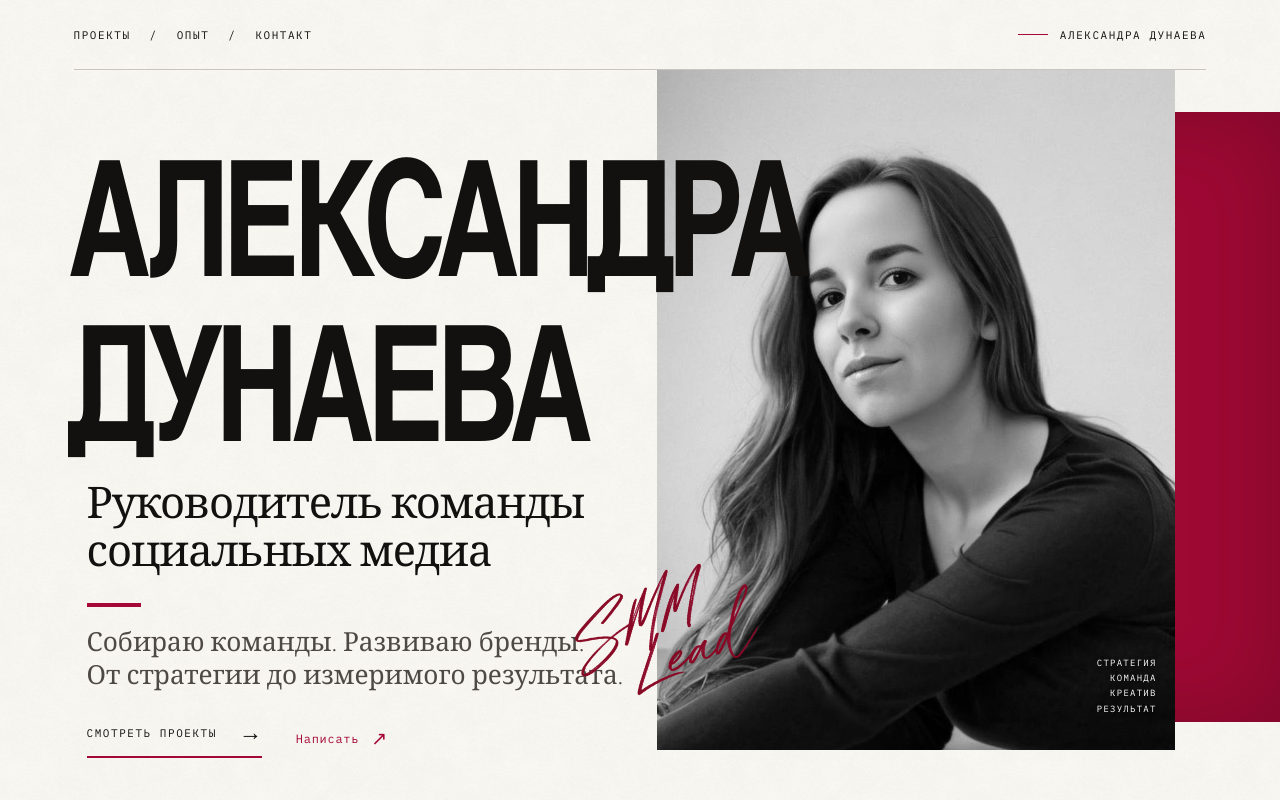
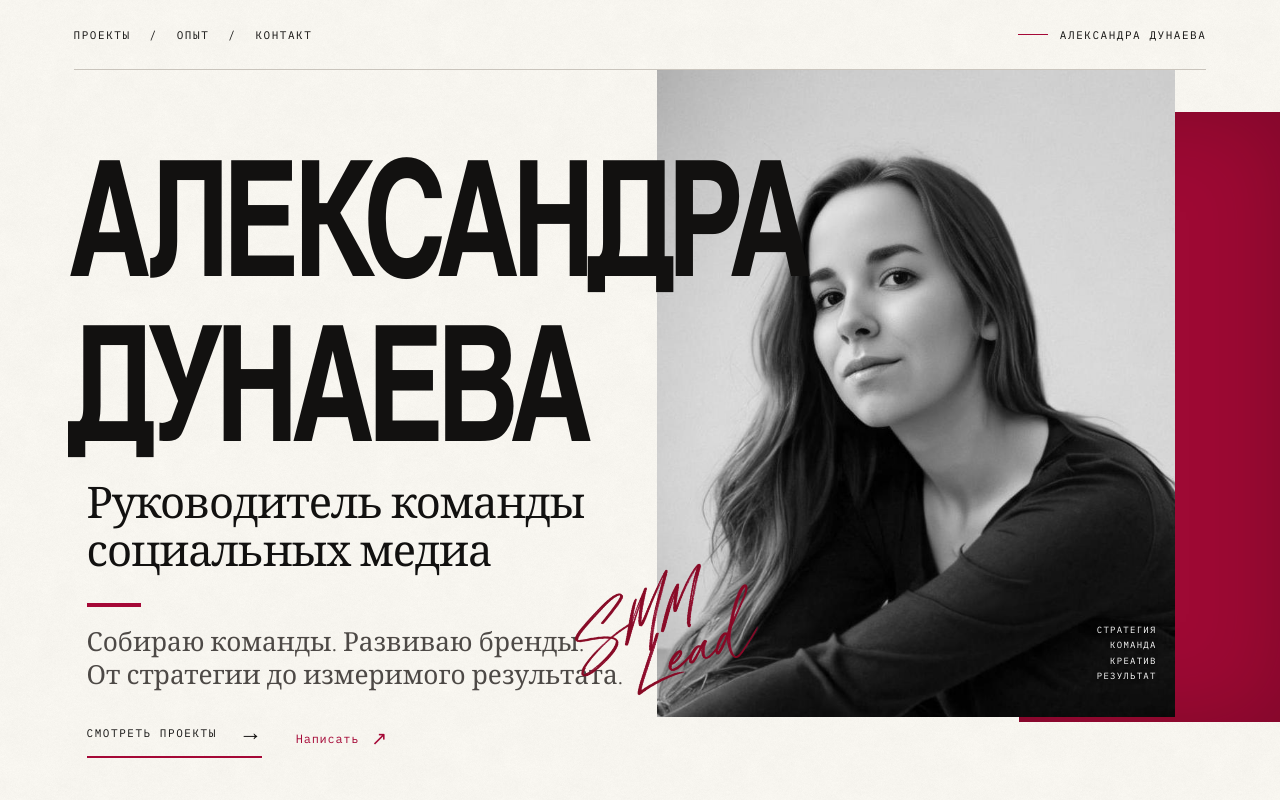
Before and after one commit to spayzik/dunaeva.a_site, a React (Vite) app: page / in a window 1280 px wide. Shown: the top 800 px of the page. Built offline with nearby package versions, Linux system fonts and the light colour scheme.

Commit message:
Fix studio light alpha compositing and wide desktop framing

```diff
--- a/src/App.jsx
+++ b/src/App.jsx
@@ -39,7 +39,7 @@ function StudioLight() {
     const allowed = matchMedia('(min-width: 761px) and (hover: hover) and (pointer: fine) and (prefers-reduced-motion: no-preference)');
     const el = ref.current, host = el.parentElement;
     if (!allowed.matches || !('IntersectionObserver' in window) || !('ResizeObserver' in window)) { el.dataset.state = 'disabled'; return; }
-    const gl = el.getContext('webgl', { alpha: true, antialias: false, powerPreference: 'low-power' });
+    const gl = el.getContext('webgl', { alpha: true, antialias: false, powerPreference: 'low-power', premultipliedAlpha: true });
     if (!gl) { el.dataset.state = 'unsupported'; return; }
     const compile = (type, source) => {
       const shader = gl.createShader(type);
@@ -48,7 +48,7 @@ function StudioLight() {
       return shader;
     };
     const vertex = compile(gl.VERTEX_SHADER, 'attribute vec2 p; void main(){gl_Position=vec4(p,0.,1.);}');
-    const fragment = compile(gl.FRAGMENT_SHADER, 'precision mediump float; uniform vec2 m; uniform vec2 s; void main(){vec2 u=gl_FragCoord.xy/s; float line=abs(u.x*.85+u.y*.5-(m.x*.35+.48)); float beam=exp(-line*line*55.); float spot=exp(-distance(u,vec2(m.x,1.-m.y))*3.); vec3 tint=mix(vec3(.64,.32,.40),vec3(1.,.97,.91),beam); gl_FragColor=vec4(tint,beam*.18+spot*.035);}');
+    const fragment = compile(gl.FRAGMENT_SHADER, 'precision mediump float; uniform vec2 m; uniform vec2 s; void main(){vec2 u=gl_FragCoord.xy/s; float line=abs(u.x*.85+u.y*.5-(m.x*.35+.48)); float beam=exp(-line*line*55.); float spot=exp(-distance(u,vec2(m.x,1.-m.y))*3.); vec3 tint=mix(vec3(.64,.32,.40),vec3(1.,.97,.91),beam); float alpha=beam*.18+spot*.035; gl_FragColor=vec4(tint*alpha,alpha);}');
     if (!vertex || !fragment) { if (vertex) gl.deleteShader(vertex); if (fragment) gl.deleteShader(fragment); return; }
     const program = gl.createProgram();
     gl.attachShader(program, vertex); gl.attachShader(program, fragment); gl.linkProgram(program);
--- a/src/styles.css
+++ b/src/styles.css
@@ -21,11 +21,11 @@
 
 :root{font-family:'Cormorant Garamond',Georgia,serif;color:#121110;background:#f7f5ef;font-synthesis:none;scroll-behavior:smooth;--paper:#f7f5ef;--ink:#121110;--red:#a50836;--line:#c9c4bc}
 *{box-sizing:border-box}body{margin:0;min-width:320px;-webkit-font-smoothing:antialiased}button,a{font:inherit}a{color:inherit;text-decoration:none}button{cursor:pointer}img{display:block;max-width:100%}::selection{background:#a50836;color:#fff}a:focus-visible,button:focus-visible{outline:2px solid var(--red);outline-offset:5px}
-.wrap{width:calc(100% - 11.5%);max-width:1510px;margin-inline:auto}.site-header{height:70px;display:flex;align-items:center;justify-content:space-between;position:relative;z-index:10;border-bottom:1px solid var(--line)}.nav,.header-name,.menu-toggle,.eyebrow,.section-label,.case__no,.text-link,.hero__eyebrow,.hero__portrait-note,.wild-media>span,.timeline__years,.timeline__index,.contact__top>span,.contact__footer{font-family:'IBM Plex Mono',monospace;text-transform:uppercase;letter-spacing:.14em;font-size:11px;font-weight:500}.nav{display:flex;gap:19px;align-items:center}.nav a,.contact__footer a{transition:color .25s}.nav a:hover,.contact__footer a:hover{color:var(--red)}.header-name{display:flex;gap:12px;align-items:center}.header-name span{width:30px;height:1px;background:var(--red)}.menu-toggle{display:none}.section-label{display:flex;align-items:center;gap:15px}.section-label__rule{width:40px;height:2px;background:var(--red)}.section-label__index{margin-left:auto;color:#78716a;font-size:10px}.eyebrow{letter-spacing:.2em;font-size:10px}.red-stroke{display:block;width:54px;height:4px;background:var(--red)}.text-link{display:inline-flex;align-items:center;gap:22px;padding:0 0 8px;border-bottom:2px solid var(--red);transition:gap .25s,color .25s}.text-link:hover{gap:34px;color:var(--red)}.arrow{font-family:Arial,sans-serif;font-size:23px;line-height:.6;font-weight:300;letter-spacing:0}
+.wrap{width:calc(100% - 11.5%);max-width:1200px;margin-inline:auto}.site-header{height:70px;display:flex;align-items:center;justify-content:space-between;position:relative;z-index:10;border-bottom:1px solid var(--line)}.nav,.header-name,.menu-toggle,.eyebrow,.section-label,.case__no,.text-link,.hero__eyebrow,.hero__portrait-note,.wild-media>span,.timeline__years,.timeline__index,.contact__top>span,.contact__footer{font-family:'IBM Plex Mono',monospace;text-transform:uppercase;letter-spacing:.14em;font-size:11px;font-weight:500}.nav{display:flex;gap:19px;align-items:center}.nav a,.contact__footer a{transition:color .25s}.nav a:hover,.contact__footer a:hover{color:var(--red)}.header-name{display:flex;gap:12px;align-items:center}.header-name span{width:30px;height:1px;background:var(--red)}.menu-toggle{display:none}.section-label{display:flex;align-items:center;gap:15px}.section-label__rule{width:40px;height:2px;background:var(--red)}.section-label__index{margin-left:auto;color:#78716a;font-size:10px}.eyebrow{letter-spacing:.2em;font-size:10px}.red-stroke{display:block;width:54px;height:4px;background:var(--red)}.text-link{display:inline-flex;align-items:center;gap:22px;padding:0 0 8px;border-bottom:2px solid var(--red);transition:gap .25s,color .25s}.text-link:hover{gap:34px;color:var(--red)}.arrow{font-family:Arial,sans-serif;font-size:23px;line-height:.6;font-weight:300;letter-spacing:0}
 
 .hero{position:relative;isolation:isolate;min-height:740px;padding-bottom:64px}
 .hero__accent{position:absolute;z-index:-1;right:-6.49%;top:42px;width:23%;height:610px;background:#9e0934;box-shadow:inset 0 0 90px rgba(24,0,7,.23)}
-.hero__portrait{position:absolute;right:2.8%;top:0;width:45.7%;height:680px;overflow:hidden;background:#aaa}
+.hero__portrait{position:absolute;right:2.8%;top:0;width:45.7%;height:auto;aspect-ratio:4/5;overflow:hidden;background:#aaa}
 .hero__portrait img{width:100%;height:100%;object-fit:cover;object-position:50% 0;filter:none;transform:none;animation:none}
 .hero__portrait:hover img{transform:none}
 .hero__portrait-note{position:absolute;right:18px;bottom:34px;text-align:right;color:#fff;line-height:1.7;font-size:9px;text-shadow:0 1px 4px #000}
@@ -33,7 +33,7 @@
 .hero__text a{pointer-events:auto}
 .hero__eyebrow{display:none}
 .hero h1,.case h2,.more-heading h2,.experience h2,.contact h2{font-family:Oswald,Impact,'Arial Narrow',sans-serif;text-transform:uppercase;letter-spacing:-.052em;font-weight:700}
-.hero h1{margin:0 0 30px -6px;font-size:clamp(92px,12.6vw,190px);line-height:1.02;max-width:100%;white-space:nowrap;transform:scaleX(.87);transform-origin:left center}
+.hero h1{margin:0 0 30px -6px;font-size:clamp(92px,12.6vw,171px);line-height:1.02;max-width:100%;white-space:nowrap;transform:scaleX(.87);transform-origin:left center}
 .hero__role{max-width:49%;font-size:clamp(27px,3.4vw,49px);font-weight:500;line-height:1.1;letter-spacing:-.025em;margin:0 0 26px 13px}
 .hero__text .red-stroke{margin-left:13px}
 .hero__intro{max-width:48%;margin:20px 0 26px 13px;color:#4d4946;font-size:clamp(19px,2.05vw,28px);line-height:1.25;font-weight:500}
```
Also changed, not shown: 3 other files (tests, documents, lock files or other folders).
